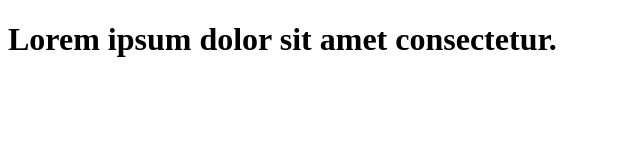
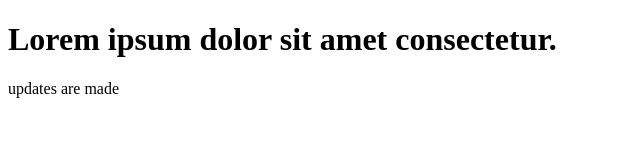
Before and after one commit to manaspohane23/git-learn, a plain HTML site: page index.html in a window 1280 px wide. Shown: the whole page, without its empty margins (0-640 px from the left). Drawn offline with Linux system fonts and the light colour scheme.

Commit message:
update index file

```diff
--- a/index.html
+++ b/index.html
@@ -7,5 +7,6 @@
 </head>
 <body>
     <h1>Lorem ipsum dolor sit amet consectetur.</h1>
+    <p>updates are made</p>
 </body>
 </html>
```
